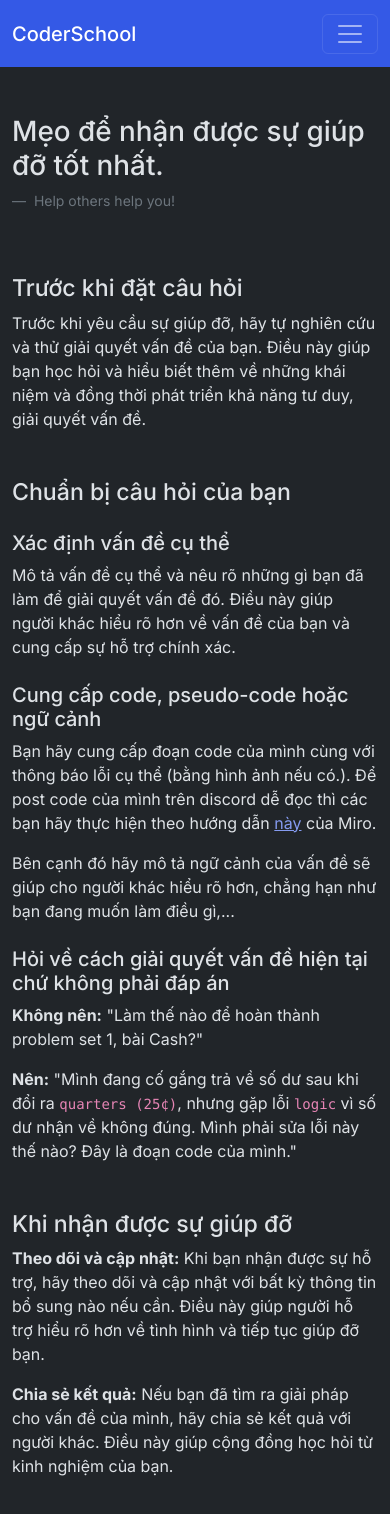
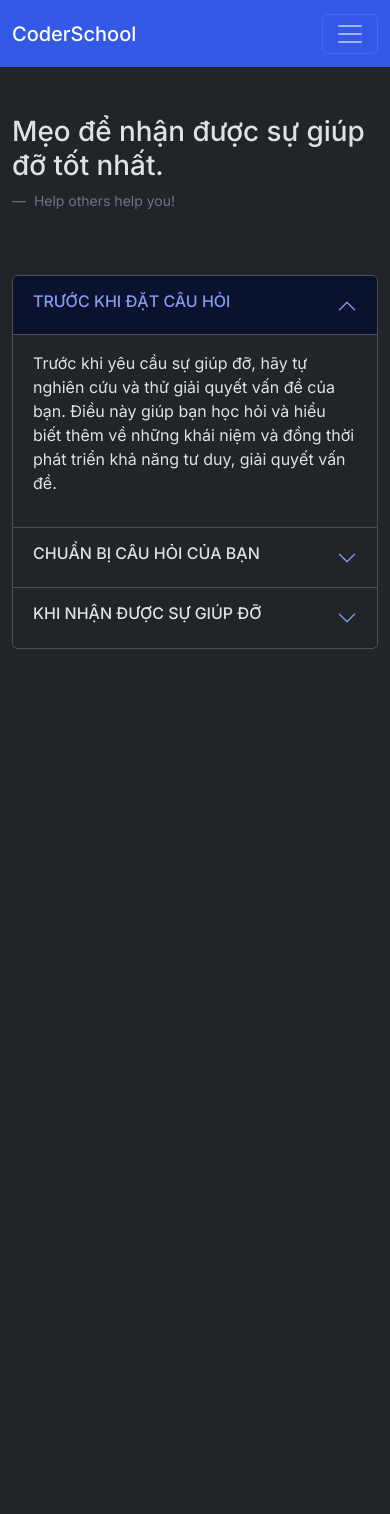
Before and after one commit to sangvo117/Motivation-and-Mindset, a plain HTML site: page askingTechnicalQuestions.html in a window 390 px wide. After the commit the page ends 844 px from the top, so only its background shows below. Drawn offline with nearby package versions, Linux system fonts and the light colour scheme.

Commit message:
improve the readability of the asking technical questions page

```diff
--- a/askingTechnicalQuestions.html
+++ b/askingTechnicalQuestions.html
@@ -21,7 +21,7 @@
             <div class="navbar-collapse collapse" id="navbarResponsive" style="">
                 <ul class="navbar-nav">
                     <li class="nav-item">
-                        <a class="nav-link" href="./index.html" target="_blank">Giới thiệu</a>
+                        <a class="nav-link" href="./index.html">Giới thiệu</a>
                     </li>
                     <li class="nav-item dropdown">
                         <a class="nav-link dropdown-toggle" data-bs-toggle="dropdown" href="#" id="download"
@@ -89,7 +89,7 @@
                         </div>
                     </li>
                     <li class="nav-item">
-                        <a class="nav-link" href="./askingTechnicalQuestions.html" target="_blank">Cách đặt câu
+                        <a class="nav-link" href="./askingTechnicalQuestions.html">Cách đặt câu
                             hỏi</a>
                     </li>
                 </ul>
@@ -155,55 +155,101 @@
         </header>
         <div class="row mt-5">
             <div class="col-lg-8 col-md-12 col-sm-12">
-                <section>
-                    <h3>Trước khi đặt câu hỏi</h3>
-                    <p>Trước khi yêu cầu sự giúp đỡ, hãy tự nghiên cứu và thử giải quyết vấn đề của bạn. Điều này giúp
+                <div class="accordion" id="accordionMenu">
+                    <div class="accordion-item">
+                        <h2 class="accordion-header" id="headingOne">
+                            <button class="accordion-button" type="button" data-bs-toggle="collapse"
+                                data-bs-target="#collapseOne" aria-expanded="true" aria-controls="collapseOne">
+                                <h6 class="text-uppercase">Trước khi đặt câu hỏi</h6>
+                            </button>
+                        </h2>
+                        <div id="collapseOne" class="accordion-collapse collapse show" aria-labelledby="headingOne"
+                            data-bs-parent="#accordionMenu" style="">
+                            <div class="accordion-body">
+                                <p>Trước khi yêu cầu sự giúp đỡ, hãy tự nghiên cứu và thử giải quyết vấn đề của bạn.
+                                    Điều này giúp
                                     bạn
-                        học hỏi và hiểu biết thêm về những khái niệm và đồng thời phát triển khả năng tư duy, giải quyết
+                                    học hỏi và hiểu biết thêm về những khái niệm và đồng thời phát triển khả năng tư
+                                    duy, giải quyết
                                     vấn
                                     đề.</p>
-                </section>
-                <section class="mt-5">
-                    <h3>Chuẩn bị câu hỏi của bạn</h3>
-                    <div class="mt-4">
-                        <h5>Xác định vấn đề cụ thể</h5>
-                        <p>Mô tả vấn đề cụ thể và nêu rõ những gì bạn đã làm để giải quyết vấn đề đó. Điều này giúp
+                            </div>
+                        </div>
+                    </div>
+                    <div class="accordion-item">
+                        <h2 class="accordion-header" id="headingTwo">
+                            <button class="accordion-button collapsed" type="button" data-bs-toggle="collapse"
+                                data-bs-target="#collapseTwo" aria-expanded="false" aria-controls="collapseTwo">
+                                <h6 class="text-uppercase">Chuẩn bị câu hỏi của bạn</h6>
+                            </button>
+                        </h2>
+                        <div id="collapseTwo" class="accordion-collapse collapse" aria-labelledby="headingTwo"
+                            data-bs-parent="#accordionMenu">
+                            <div class="accordion-body">
+                                <div>
+                                    <h6>Xác định vấn đề cụ thể</h6>
+                                    <p class="ms-4">Mô tả vấn đề cụ thể và nêu rõ những gì bạn đã làm để giải quyết vấn
+                                        đề đó. Điều
+                                        này giúp
                                         người
                                         khác hiểu
                                         rõ hơn về vấn đề của bạn và cung cấp sự hỗ trợ chính xác.</p>
                                 </div>
-                    <div class="mt-4">
-
-                        <h5>Cung cấp code, pseudo-code hoặc ngữ cảnh</h5>
-                        <p>Bạn hãy cung cấp đoạn code của mình cùng với thông báo lỗi cụ thể (bằng hình ảnh nếu có.). Để
+                                <div>
+                                    <h6>Cung cấp code, pseudo-code hoặc ngữ cảnh</h6>
+                                    <p class="ms-4">Bạn hãy cung cấp đoạn code của mình cùng với thông báo lỗi cụ thể
+                                        (bằng hình ảnh
+                                        nếu có.). Để
                                         post code của mình
                                         trên discord dễ đọc thì các bạn hãy thực hiện theo hướng dẫn <a
                                             href="https://discord.com/channels/1233260164233297940/1236952672762859520/1244617925307142224"
                                             target="_blank">này</a> của Miro.
                                     </p>
-                        <p>Bên cạnh đó hãy mô tả ngữ cảnh của vấn đề sẽ giúp cho người khác hiểu rõ hơn, chẳng hạn như
+                                    <p class="ms-4">Bên cạnh đó hãy mô tả ngữ cảnh của vấn đề sẽ giúp cho người khác
+                                        hiểu rõ hơn,
+                                        chẳng hạn như
                                         bạn
-                            đang muốn làm điều gì,... </p>
+                                        đang muốn làm điều gì, lý do vì sao bạn chọn cách làm này, ... </p>
                                 </div>
-                    <div class="mt-4">
-                        <h5>Hỏi về cách giải quyết vấn đề hiện tại chứ không phải đáp án</h5>
-                        <p><strong>Không nên:</strong> "Làm thế nào để hoàn thành problem set 1, bài Cash?"</p>
-                        <p><strong>Nên:</strong> "Mình đang cố gắng trả về số dư sau khi đổi ra
-                            <code>quarters (25¢)</code>, nhưng gặp lỗi <code>logic</code> vì số dư nhận về không đúng.
+                                <div>
+                                    <h6>Hỏi về cách giải quyết vấn đề hiện tại chứ không phải đáp án</h6>
+                                    <p class="ms-4"><strong>Không nên:</strong> "Làm thế nào để hoàn thành problem set
+                                        1, bài Cash?"
+                                    </p>
+                                    <p class="ms-4"><strong>Nên:</strong> "Mình đang cố gắng trả về số dư sau khi đổi ra
+                                        <code>quarters (25¢)</code>, nhưng gặp lỗi <code>logic</code> vì số dư nhận về
+                                        không đúng.
                                         Mình phải sửa lỗi này thế
                                         nào? Đây là đoạn code của mình."
                                     </p>
                                 </div>
-                </section>
+                            </div>
+                        </div>
+                    </div>
+                    <div class="accordion-item">
+                        <h2 class="accordion-header" id="headingThree">
+                            <button class="accordion-button collapsed" type="button" data-bs-toggle="collapse"
+                                data-bs-target="#collapseThree" aria-expanded="false" aria-controls="collapseThree">
+                                <h6 class="text-uppercase">Khi nhận được sự giúp đỡ</h6>
+                            </button>
+                        </h2>
+                        <div id="collapseThree" class="accordion-collapse collapse" aria-labelledby="headingThree"
+                            data-bs-parent="#accordionMenu">
+                            <div class="accordion-body">
+                                <p><strong>Theo dõi và cập nhật:</strong> Khi bạn nhận được sự hỗ trợ, hãy theo dõi và
+                                    cập nhật với
+                                    bất kỳ thông tin bổ sung nào nếu cần. Điều này giúp người hỗ trợ hiểu rõ hơn về tình
+                                    hình và
+                                    tiếp tục giúp đỡ bạn.</p>
+                                <p><strong>Chia sẻ kết quả:</strong> Nếu bạn đã tìm ra giải pháp cho vấn đề của mình,
+                                    hãy chia sẻ
+                                    kết quả với người khác. Điều này giúp cộng đồng học hỏi từ kinh nghiệm của bạn.</p>
 
-                <section class="my-5">
-                    <h3>Khi nhận được sự giúp đỡ</h3>
-                    <p><strong>Theo dõi và cập nhật:</strong> Khi bạn nhận được sự hỗ trợ, hãy theo dõi và cập nhật với
-                        bất kỳ thông tin bổ sung nào nếu cần. Điều này giúp người hỗ trợ hiểu rõ hơn về tình hình và
-                        tiếp tục giúp đỡ bạn.</p>
-                    <p><strong>Chia sẻ kết quả:</strong> Nếu bạn đã tìm ra giải pháp cho vấn đề của mình, hãy chia sẻ
-                        kết quả với người khác. Điều này giúp cộng đồng học hỏi từ kinh nghiệm của bạn.</p>
-                </section>
+                            </div>
+                        </div>
+                    </div>
+
+                </div>
             </div>
         </div>
 
```
Also changed, not shown: index.html (+2 -2 lines). Lines whose indentation alone changed are shown as unchanged.
